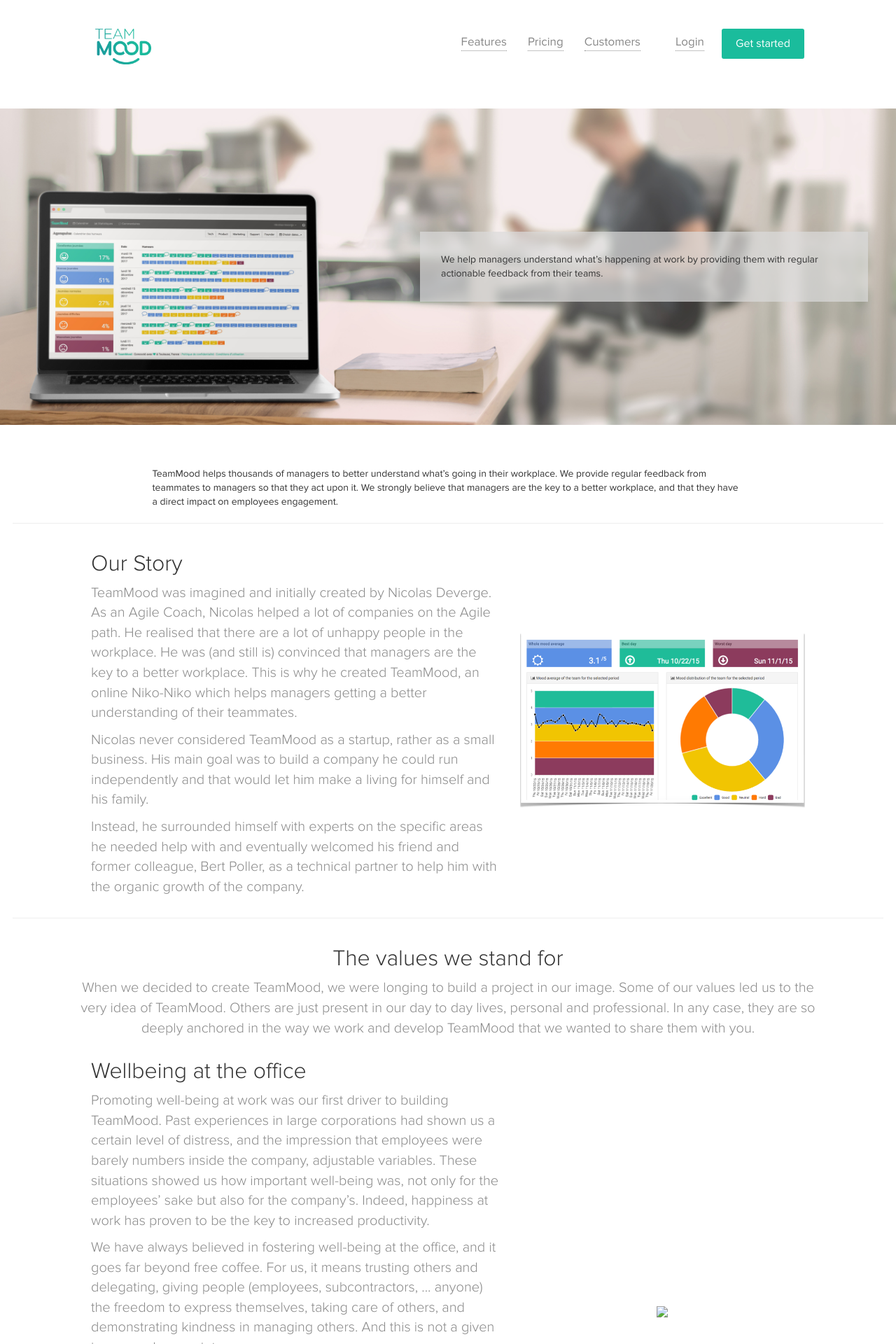
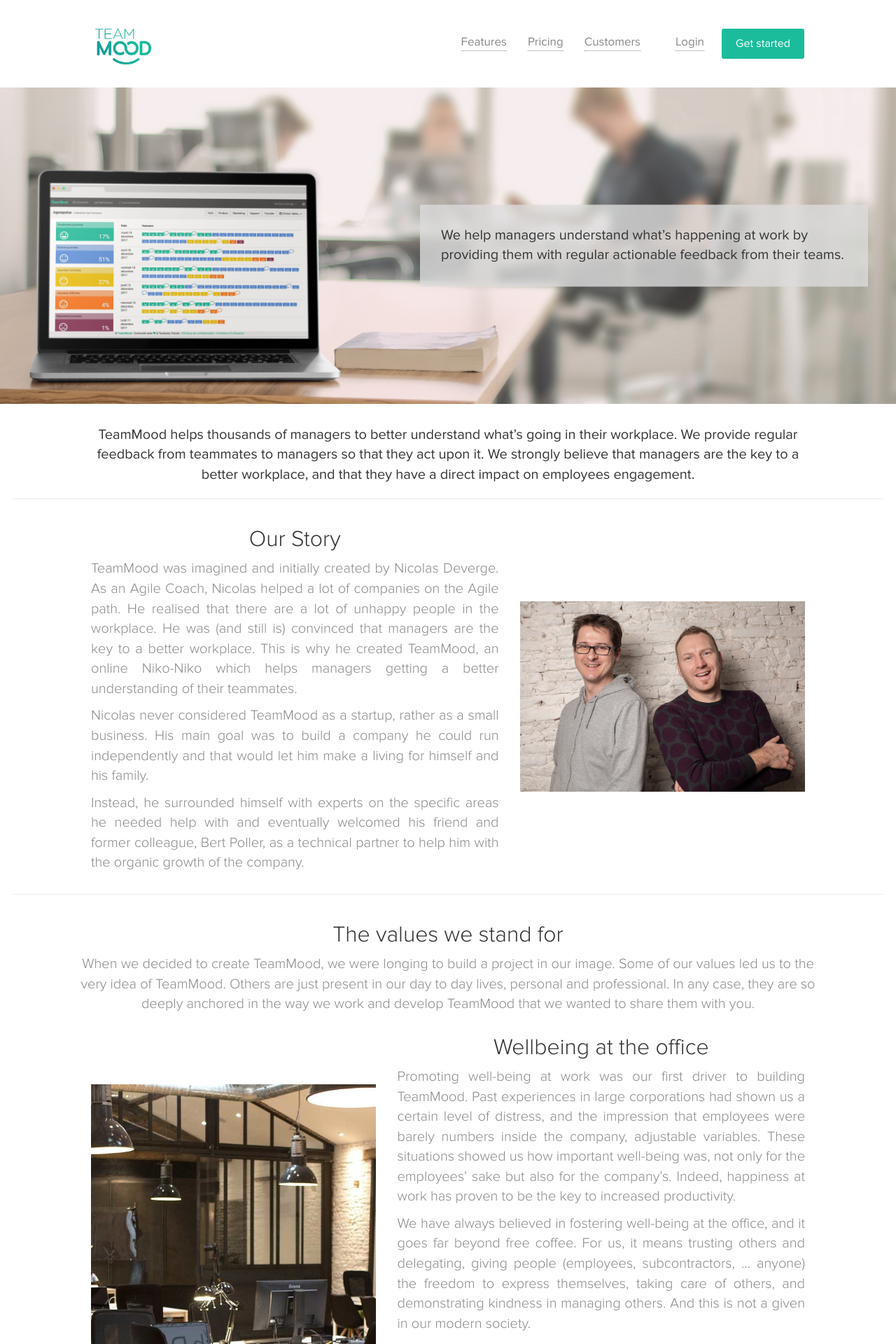
Before and after one commit to TeamMood/landing-page, a Jekyll site: the page built from en/about/index.html, in a window 1280 px wide. Shown: the top 1920 px of the page at 70% size. Built offline with Jekyll 4.4.1, drawn with Linux system fonts in a browser that asks for light colours; nearby versions of some CDN libraries; some of the changed text lies outside the part shown.

Commit message:
about backbone

```diff
--- a/en/about/index.html
+++ b/en/about/index.html
@@ -5,28 +5,28 @@
 
 <div class="about-bg-image">
     <img src="/images/lp/teammood_at_office.jpg" alt="teammood at office">
-    <p>We help managers understand what’s happening at work by providing them with regular actionable feedback from their teams.</p>
+    <p class="about-text">We help managers understand what’s happening at work by providing them with regular actionable feedback from their teams.</p>
 </div>
 
 <div class="homepage-api">
     <div class="container">
         <div class="row">
-            <div class="col-md-10 col-md-offset-1">
+            <div class="col-md-12 about-text center">
                 TeamMood helps thousands of managers to  better understand what’s going in their workplace. We provide regular feedback from teammates to managers so that they act upon it. We strongly believe that managers are the key to a better workplace, and that they have a direct impact on employees engagement.
             </div>
         </div>
     </div>
     <hr>
-    <div class="container">
+    <div class="container about-page">
         <div class="row equal">
             <div class="col-md-7">
-               <h2>Our Story</h2>
+               <h2 class="center">Our Story</h2>
                <p>TeamMood was imagined and initially created by Nicolas Deverge. As an Agile Coach, Nicolas helped a lot of companies on the Agile path. He realised that there are a lot of unhappy people in the workplace. He was (and still is) convinced that managers are the key to a better workplace. This is why he created TeamMood, an online Niko-Niko which helps managers getting a better understanding of their teammates.</p>
                 <p>Nicolas never considered TeamMood as a startup, rather as a small business. His main goal was to build a company he could run independently and that would let him make a living for himself and his family.</p>
                 <p>Instead, he surrounded himself with experts on the specific areas he needed help with and eventually welcomed his friend and former colleague, Bert Poller, as a technical partner to help him with the organic growth of the company.</p>
             </div>
             <div class="col-md-5">
-                <img class="img-responsive" src="/images/analytics.png">
+                <img class="img-responsive" src="/images/about/story.jpg">
             </div>
         </div>
     </div>
@@ -40,25 +40,25 @@
             </div>
         </div>
     </div>
-    <div class="container">
+    <div class="container about-page">
         <div class="row equal">
-            <div class="col-md-7">
-                <h2>Wellbeing at the office</h2>
+            <div class="col-md-7 col-md-push-5">
+                <h2 class="center">Wellbeing at the office</h2>
                 <p>Promoting well-being at work was our first driver to building TeamMood. Past experiences in large corporations had shown us a certain level of distress, and the impression that employees were barely numbers inside the company, adjustable variables. These situations showed us how important well-being was, not only for the employees’ sake but also for the company’s. Indeed, happiness at work has proven to be the key to increased productivity.</p>
                 <p>We have always believed in fostering well-being at the office, and it goes far beyond free coffee. For us, it means trusting others and delegating, giving people (employees, subcontractors, ... anyone) the freedom to express themselves, taking care of others, and demonstrating kindness in managing others. And this is not a given in our modern society.</p>
                 <p>We don’t just work together, we collaborate together. This means that we have the freedom to express ourselves. We share our preoccupations. We adjust the work and tasks according to our schedule. And this goes far beyond the company itself. We act the same way with our subcontractors and our clients. In fact, what binds us to our subcontracts and clients isn’t a simple customer/supplier contractual relationship. We consider every individual as a contributor or a sponsor of the project. </p>
                 <p>In the end, what we have built is way more than a business: it’s a lifestyle that makes us happy.</p>
             </div>
-            <div class="col-md-5">
+            <div class="col-md-5 col-md-pull-7">
                 <img class="img-responsive" src="/images/about/office.jpg">
             </div>
         </div>
     </div>
     <hr>
-    <div class="container">
+    <div class="container about-page">
         <div class="row equal">
             <div class="col-md-7">
-                <h2>Freedom</h2>
+                <h2 class="center">Freedom</h2>
                 <p>If well-being and autonomy at work were already present in our last company, we went a step further with TeamMood in terms of independence and freedom. We have designed a product that lets us work from anywhere, with no geographical ties. It allows us to choose where we want to live (and not let the job choose for us). We have removed typical work constraints while still performing (even better).</p>
                 <p>For instance, when we go on holidays, we just need a computer and a Wi-Fi signal to work an hour a day. In the end, it lets us spend more time than a typical CEO or entrepreneur with our families. We also work with a few contractors who live in several places in France and even in Brasil. </p>
                 <p>Our freedom also comes from our financial independence. Since the beginning, we chose to bootstrap our business in order to keep our freedom. We are more a small business than a real startup. Our aim is to be able to make a living, not to grow fast and big. Because growing fast and big implies a lot of constraints.</p>
@@ -69,46 +69,60 @@
         </div>
     </div>
     <hr>
-    <div class="container">
+    <div class="container about-page">
         <div class="row equal">
-            <div class="col-md-7">
-                <h2>Work-Life balance</h2>
+            <div class="col-md-7 col-md-push-5">
+                <h2 class="center">Work-Life balance</h2>
                 <p>PWe hear a lot about work-life balance, but what does this really mean for companies and employees? For us, it means that we refuse to adopt a hyper-growth pace or to pressure ourselves, in order to be able to spend more time with our children and family. </p>
                 <p>We fix our own objectives and deadlines to be reasonable. This resulted in learning how to say “no” and prioritizing constantly. For instance, we might say “no” to a complicated client, as it would imply a lot of customer issues afterward. We always wonder what is most important for our clients and for us, and this led to very positive consequences.</p>
                 <p>To preserve our work-life balance, we also had to avoid unessential distractions. We don’t need to be on TV or to win competitions to run our business. </p>
                 <p>Our motto is: Let’s favor efficiency instead of quantity at work.</p>
             </div>
-            <div class="col-md-5">
+            <div class="col-md-5 col-md-pull-7">
                 <img class="img-responsive" src="/images/about/work-life-balance.png">
             </div>
         </div>
     </div>
     <hr>
-    <div class="container">
+    <div class="container about-page">
         <div class="row equal">
             <div class="col-md-7">
-                <h2>Humility</h2>
+                <h2 class="center">Humility</h2>
                 <p>Promoting well-being at work was our first driver to building TeamMood. Past experiences in large corporations had shown us a certain level of distress, and the impression that employees were barely numbers inside the company, adjustable variables. These situations showed us how important well-being was, not only for the employees’ sake but also for the company’s. Indeed, happiness at work has proven to be the key to increased productivity.</p>
-                <p></p>
-                <p></p>
+                <p>When we started TeamMood, we had no idea where it would lead us. So we implemented the Lean methodology to learn from our potential users. We don’t have the answers. Our users do.</p>
+                <p>This attitude also impacts our relationships with our clients. We don’t want to act serious or complicate things, just to look professional. We act naturally, we are all humans after all! Our clients usually appreciate this personal touch. And those who don’t, we don’t really want to work with them.</p>
             </div>
             <div class="col-md-5">
-                <img class="img-responsive" src="/images/analytics.png">
+                <img class="img-responsive" src="/images/about/humility.jpg">
             </div>
         </div>
     </div>
     <hr>
-    <div class="container">
+    <div class="container about-page">
         <div class="row equal">
-            <div class="col-md-7">
-                <h2>Humility</h2>
-                <p>Promoting well-being at work was our first driver to building TeamMood. Past experiences in large corporations had shown us a certain level of distress, and the impression that employees were barely numbers inside the company, adjustable variables. These situations showed us how important well-being was, not only for the employees’ sake but also for the company’s. Indeed, happiness at work has proven to be the key to increased productivity.</p>
-                <p></p>
-                <p></p>
+            <div class="col-md-7 col-md-push-5">
+                <h2 class="center">Community</h2>
+                <p>When we started TeamMood, it wasn’t financially interesting to rent our own office. We still needed a space to work together, but we thought that co-working was much more adapted to us, in terms of exchanges and meetings with other startups.</p>
+                <p>While most companies think they only exist the day they rent their own office space, we decided to fight these business stereotypes and stay lean. Indeed, mutualising office space (plus the lighting and heating that comes with it) makes for us a lot more sense economically and environmentally.</p>
+                <p>Likewise, we strive to lower our carbon footprint by favoring public transportation to go to work. We are not the only ones doing so; we can feel a true change in society. People are willing to move away from the materialistic world, back to the essentials, for the good of their community. </p>
             </div>
-            <div class="col-md-5">
-                <img class="img-responsive" src="/images/analytics.png">
+            <div class="col-md-5 col-md-pull-7">
+                <img class="img-responsive" src="/images/about/community.jpg">
             </div>
         </div>
     </div>
 </div>
+<div class="about-ambition">
+    <div class="row">
+        <div class="col-12 center">
+            <p class="about-text">Our ambition with TeamMood has always been to create a company that resembles us, in which we can thrive while making a living, and protect our work-life balance. And we feel we’ve accomplished it as working for TeamMood doesn’t feel like working. We try to spread this vibe with every person we work with, client, partner, sub-contractor… and hope for everyone to find (or create) such a fulfilling working environment.</p>
+        </div>
+    </div>
+</div>
+</div>
+<div class="about-bg-image about-bg-image-bottom">
+    <img src="/images/lp/teammood_at_office.jpg" alt="teammood at office">
+    <p class="center about-text"><strong>Thank you</strong><br>
+        We want to thank our partners, contributors, and especially all freelancers who helped (and are still helping) us in this adventure: Claire-Emilie, Jacques, Julie, Mohammed, Valérie, Katia, Magali, Jérôme, Quentin, Renaud, Julien and Maïwenn. TeamMood wouldn’t be the same without you 😉 !
+    </p>
+</div>
```
Also changed, not shown: css/main.css, images/about/freedom.jpg (added), images/about/humility.jpg (added), images/about/office.jpg (added), images/about/story.jpg (added), 2 other files.
